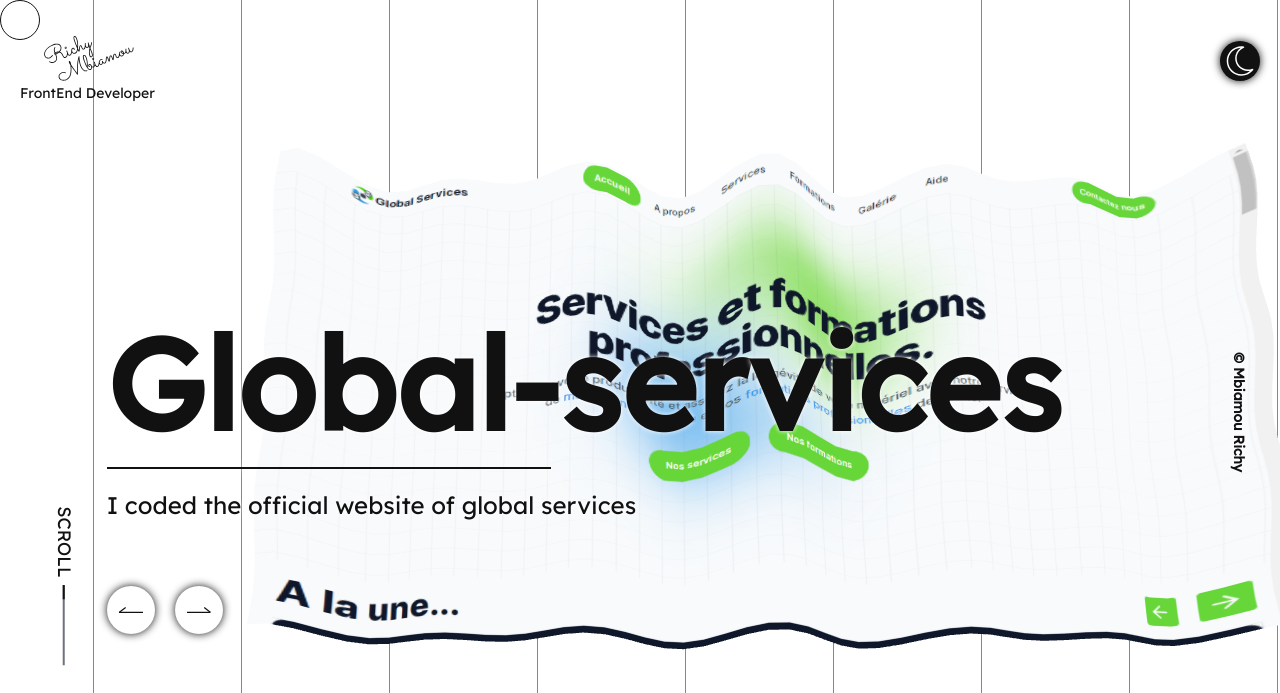
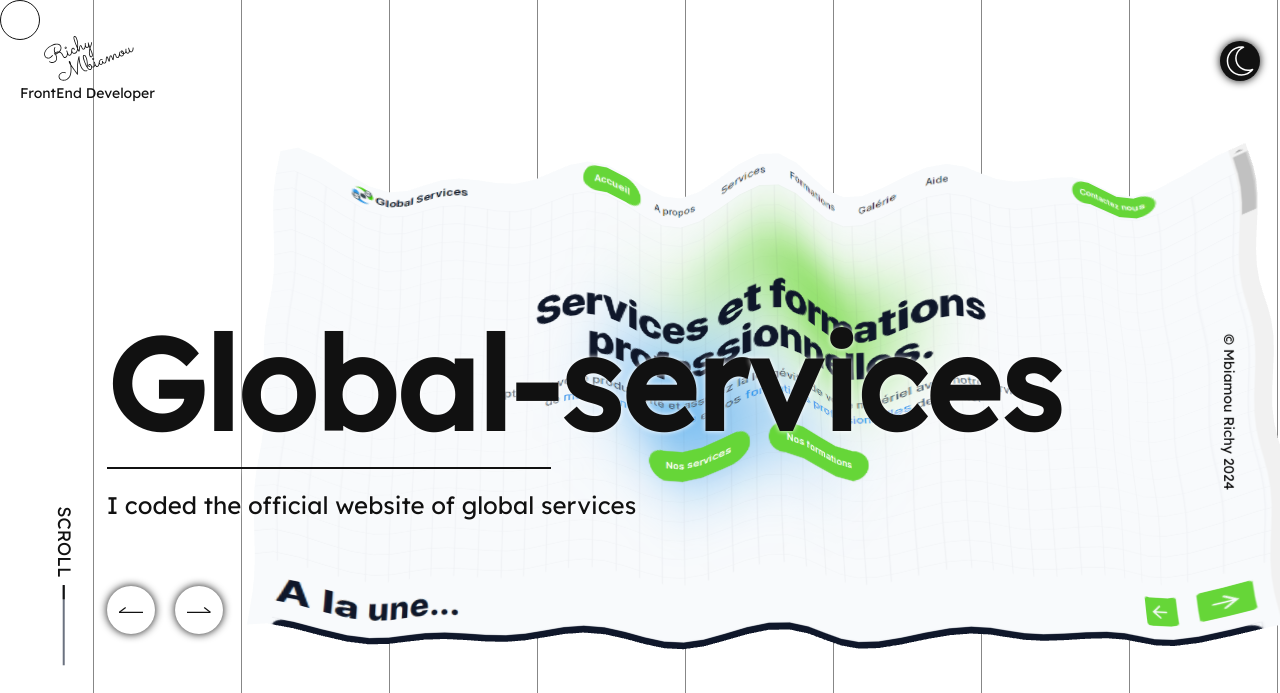
Before and after one commit to MbiamouRichy/Yuta-Takahashi-Website, a website: page index.html in a window 1280 px wide. Shown: the top 693 px of the page. Drawn offline with nearby package versions, Linux system fonts and the light colour scheme; animation ran at ten frames a second.

Commit message:
update du copyright

```diff
--- a/index.html
+++ b/index.html
@@ -303,7 +303,7 @@
     <div
       class="absolute z-50 bottom-1/4 -left-4 flex-row items-center gap-2 rotate-90 hidden lg:flex"
     >
-      <p class="text-lg font-light">SCROLL</p>
+      <p class="text-lg font-medium">SCROLL</p>
       <div class="h-0.5 bg-gray-500 w-20 overflow-hidden">
         <div
           class="w-2/3 scroll-bar-anime h-full transition-all duration-500 animate"
@@ -332,12 +332,12 @@
     </a>
 
     <!-- Copyright -->
-    <div class="hidden z-50 lg:block rotate-90 absolute top-1/2 -right-5">
+    <div class="hidden z-50 lg:block rotate-90 absolute top-1/2 -right-7">
       <a
-        class="lien-copyright text-xs sm:text-sm font-semibold relative before:w-full before:scale-0 before:h-0.5 before:absolute before:bottom-0 before:left-0 hover:before:scale-100 before:transition-all before:duration-300"
+        class="lien-copyright text-xs sm:text-sm font-medium relative before:w-full before:scale-0 before:h-0.5 before:absolute before:bottom-0 before:left-0 hover:before:scale-100 before:transition-all before:duration-300"
         href="http://bento.me/mbiamourichy"
         target="_blank"
-        >&copy; Mbiamou Richy</a
+        >&copy; Mbiamou Richy 2024</a
       >
     </div>
 
```
Also changed, not shown: dist/output.css.
